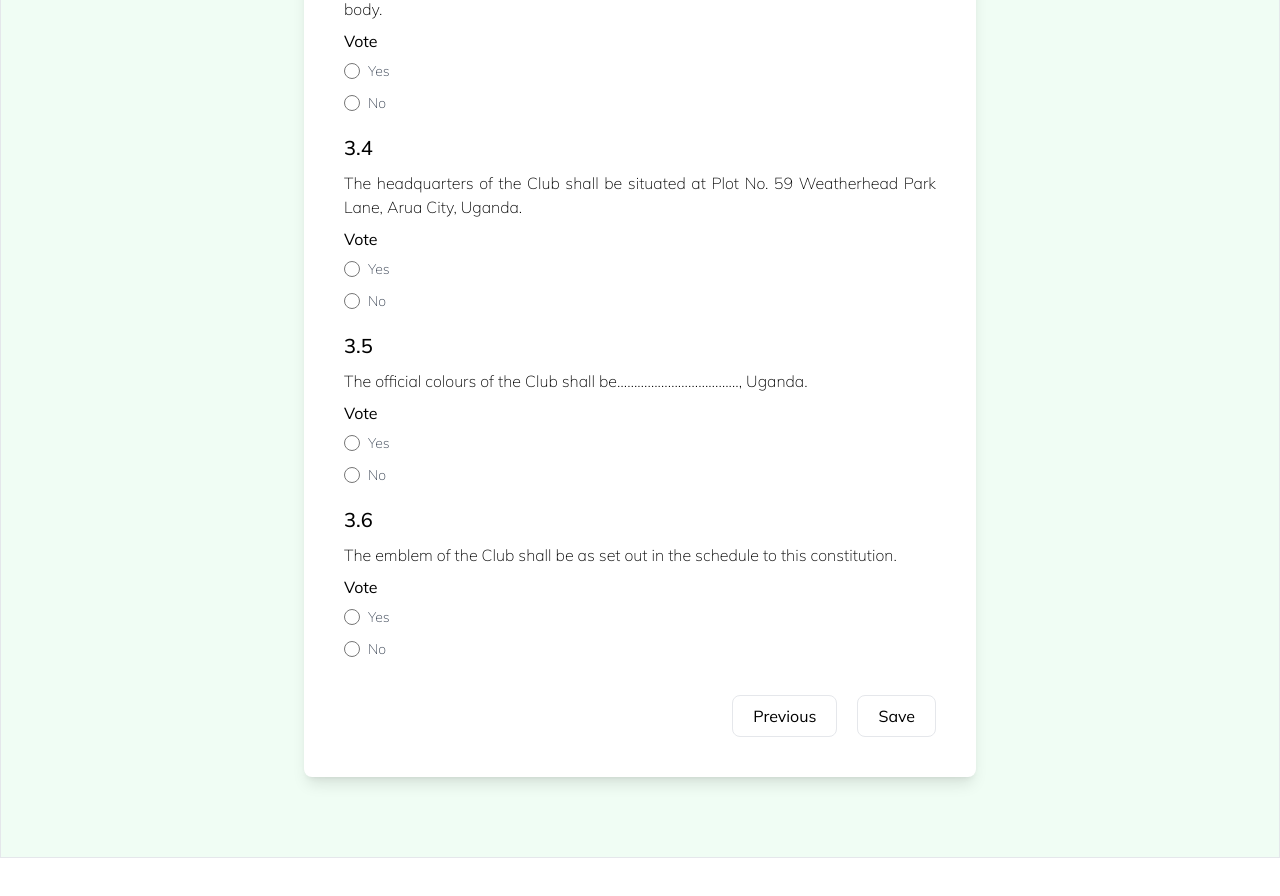
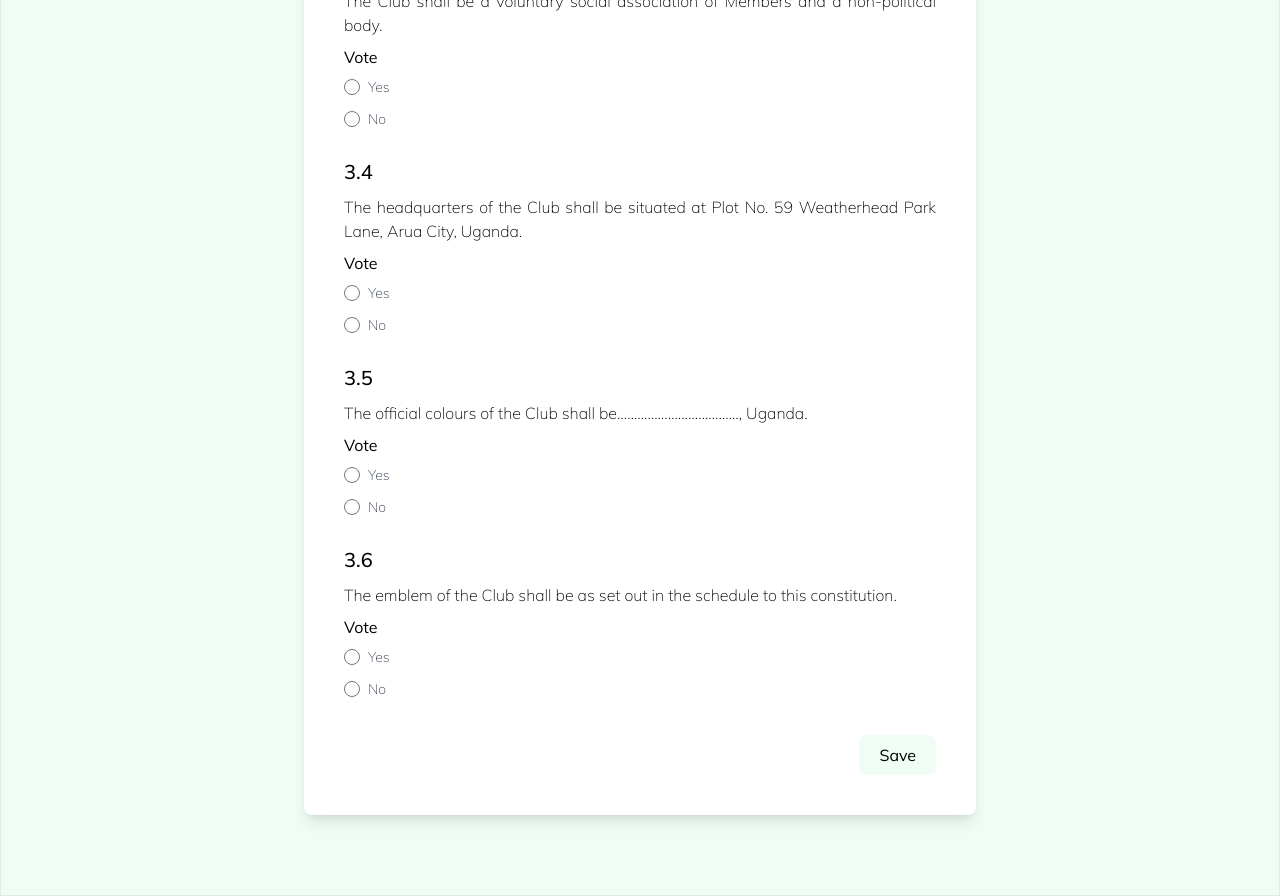
Before and after one commit to Orijadribo/wnc-voting-system, a React (Create React App) app: page /section_one in a window 1280 px wide. Shown: the part 1360-2256 px from the top of the page. Before the commit the page ends 2218 px from the top, so only its background shows below. Built offline with nearby package versions, Linux system fonts and the light colour scheme.

Commit message:
Few things

```diff
--- a/src/constants/index.js
+++ b/src/constants/index.js
@@ -287,7 +287,7 @@ export const articles = [
           'The Executive Committee has the authority to form specialized Sub-Committees, appoint members, and delegate powers as needed for specific purposes within the Club.',
       },
       {
-        id: 9.1,
+        id: '9.10',
         content:
           'TThe Elected Officers of the Club shall be ex-officio members of all Club-Sub Committees and/ or ad hoc committees that are duly or may be constituted under the provisions of this Constitution.',
       },
@@ -350,7 +350,7 @@ export const articles = [
           'A Special General Meeting may be called by the Executive Committee, Board of Trustees, or upon written request by at least one quarter (1/4) of Full Members. If the Executive Committee fails to convene the meeting within fifteen (15) days, the Board of Trustees must do so within seven (7) days upon request.',
       },
       {
-        id: 10.1,
+        id: '10.10',
         content:
           'Only fully paid-up Members shall qualify to attend and vote at the General Meetings.',
       },
@@ -476,7 +476,7 @@ export const articles = [
           'The local rules shall be displayed on the Club Notice Boards or such other place as the Executive Committee shall deem appropriate. ',
       },
       {
-        id: 13.2,
+        id: 13.3,
         content:
           'The rules of play of all other indoor or outdoor games available at the club shall be in accordance with the prevailing rules of the said games as shall be amended from time to time in accordance with the internationally accepted regulations of the said games. ',
       },
@@ -604,7 +604,7 @@ export const articles = [
           'In case of resignation, incapacitation, death or leaving Uganda for a period longer than twelve (12) months a new Trustee shall be elected by the General Meeting.',
       },
       {
-        id: 18.1,
+        id: '18.10',
         content:
           'The services of a Trustee may also be terminated by a resolution of the General Meeting at any time. ',
       },
--- a/src/sections/Section.jsx
+++ b/src/sections/Section.jsx
@@ -77,7 +77,7 @@ const Section = ({
                 {article?.title}
               </div>
               {article?.details.map((section) => (
-                <div key={section?.id} className='my-1'>
+                <div key={section?.id} className='my-3'>
                   <div className='flex flex-row gap-2 font-medium mb-2 text-[20px]'>
                     <div>{section?.id}</div>
                     <div>{section?.title}</div>
@@ -86,7 +86,7 @@ const Section = ({
                     {section?.content}
                   </div>
                   <div className='flex flex-col gap-2 py-2'>
-                    <p className='font-normal'>Vote</p>
+                    <p className='font-normal text-[16px]'>Vote</p>
                     <div className='flex items-center mb-1'>
                       <input
                         id={`yes${article?.id}${section?.id}`}
@@ -99,12 +99,12 @@ const Section = ({
                         onChange={() =>
                           handleVoteChange('yes', article.id, section.id)
                         }
-                        className='text-indigo-600 h-4 w-4'
+                        className='text-indigo-600 h-4 w-4 cursor-pointer'
                         required
                       />
                       <label
                         htmlFor={`yes${article?.id}${section?.id}`}
-                        className='ml-2 text-sm font-extralight text-gray-700'
+                        className='ml-2 text-sm font-extralight text-gray-700 cursor-pointer'
                       >
                         Yes
                       </label>
@@ -121,12 +121,12 @@ const Section = ({
                         onChange={() =>
                           handleVoteChange('no', article.id, section.id)
                         }
-                        className='text-indigo-600 h-4 w-4'
+                        className='text-indigo-600 h-4 w-4 cursor-pointer'
                         required
                       />
                       <label
                         htmlFor={`no${article?.id}${section?.id}`}
-                        className='ml-2 text-sm font-extralight text-gray-700'
+                        className='ml-2 text-sm font-extralight text-gray-700 cursor-pointer'
                       >
                         No
                       </label>
@@ -160,24 +160,38 @@ const Section = ({
           ))}
         </div>
         <div className='flex gap-5 items-center justify-between md:justify-end'>
+          {section !== 'one' ? (
             <Link to={`/section_${previousSection}`}>
-            <button type='button' className='border py-2 px-5 rounded-lg'>
+              <button
+                type='button'
+                className='py-2 px-5 rounded-lg bg-green-50'
+              >
                 Previous
               </button>
             </Link>
-          <button type='submit' className='border py-2 px-5 rounded-lg'>
+          ) : null}
+
+          <button type='submit' className='py-2 px-5 rounded-lg bg-green-50'>
             Save
           </button>
-          {allVoted && (
+          {allVoted ? (
+            section !== 'eight' ? (
               <Link to={`/section_${nextSection}`}>
                 <button
                   type='submit'
-                className=' flex gap-1 border py-2 px-5 rounded-lg'
+                  className=' flex gap-1 py-2 px-5 rounded-lg bg-green-50'
                 >
                   <span className='hidden md:block'>Save and</span> Continue
                 </button>
               </Link>
-          )}
+            ) : (
+              <Link to={'/complete'}>
+                <button className=' flex gap-1 py-2 px-5 rounded-lg bg-green-50'>
+                  Finish
+                </button>
+              </Link>
+            )
+          ) : null}
         </div>
       </form>
     </div>
```
Lines whose indentation alone changed are shown as unchanged.
